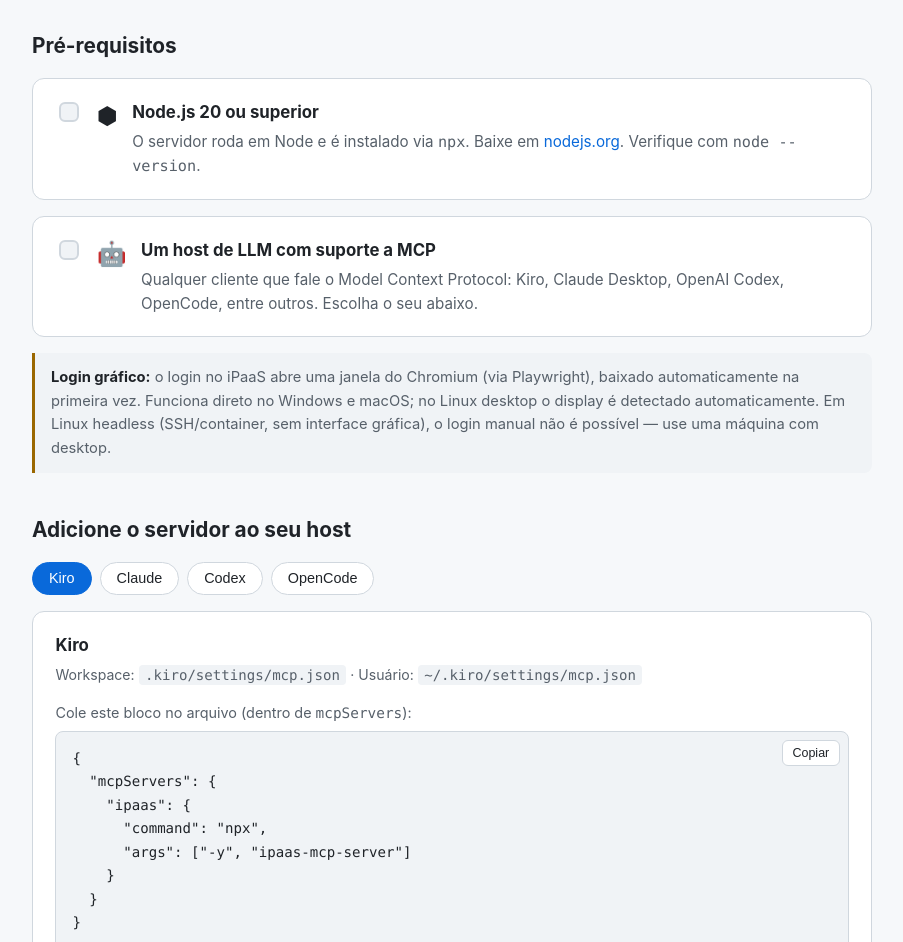
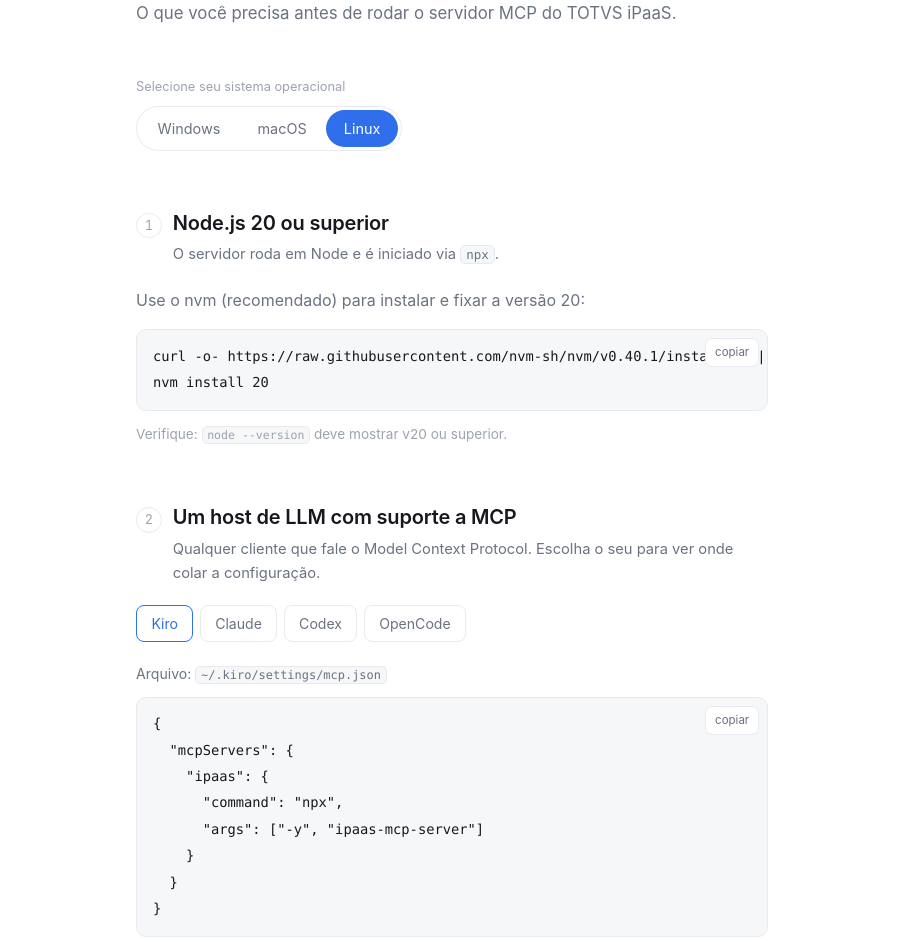
Before and after one commit to dugabriel/mcp-ipaas, a website: page docs/index.html in a window 1280 px wide. Shown: the part 174-1116 px from the top of the page, without its empty margins (188-1091 px from the left). Drawn offline with Linux system fonts and the light colour scheme.

Commit message:
docs: redesign Pages site — minimalist, OS-aware prerequisites

```diff
--- a/docs/index.html
+++ b/docs/index.html
@@ -3,249 +3,232 @@
 <head>
   <meta charset="UTF-8" />
   <meta name="viewport" content="width=device-width, initial-scale=1.0" />
-  <title>ipaas-mcp-server — Pré-requisitos e instalação</title>
-  <meta name="description" content="Pré-requisitos e instalação do ipaas-mcp-server: Node.js e um host de LLM com suporte a MCP (Kiro, Claude, Codex, OpenCode)." />
+  <title>ipaas-mcp-server — Pré-requisitos</title>
+  <meta name="description" content="Pré-requisitos do ipaas-mcp-server: Node.js 20+ e um host de LLM com suporte a MCP. Instruções separadas por sistema operacional." />
   <style>
     :root {
-      --bg: #0e1117;
-      --surface: #161b22;
-      --surface-2: #1c232d;
-      --border: #2b333d;
-      --text: #e6edf3;
-      --muted: #9aa7b4;
-      --accent: #4493f8;
-      --accent-2: #3fb950;
-      --warn: #d29922;
-      --radius: 12px;
+      --bg: #ffffff;
+      --fg: #16181d;
+      --muted: #6b7280;
+      --faint: #9ca3af;
+      --line: #e8eaed;
+      --accent: #2f6feb;
+      --code-bg: #f6f7f9;
+      --ok: #1a7f37;
+      --radius: 10px;
     }
-    @media (prefers-color-scheme: light) {
+    @media (prefers-color-scheme: dark) {
       :root {
-        --bg: #f6f8fa;
-        --surface: #ffffff;
-        --surface-2: #f0f3f6;
-        --border: #d0d7de;
-        --text: #1f2328;
-        --muted: #57606a;
-        --accent: #0969da;
-        --accent-2: #1a7f37;
-        --warn: #9a6700;
+        --bg: #0c0d10;
+        --fg: #e9ebf0;
+        --muted: #9aa1ad;
+        --faint: #6b7280;
+        --line: #202329;
+        --accent: #5b9bff;
+        --code-bg: #15171c;
+        --ok: #3fb950;
       }
     }
     * { box-sizing: border-box; }
+    html { -webkit-text-size-adjust: 100%; }
     body {
       margin: 0;
-      font-family: -apple-system, BlinkMacSystemFont, "Segoe UI", Roboto, Helvetica, Arial, sans-serif;
+      font-family: ui-sans-serif, -apple-system, BlinkMacSystemFont, "Segoe UI", Roboto, Helvetica, Arial, sans-serif;
       background: var(--bg);
-      color: var(--text);
-      line-height: 1.6;
+      color: var(--fg);
+      line-height: 1.65;
+      font-size: 16px;
+      -webkit-font-smoothing: antialiased;
     }
-    .wrap { max-width: 880px; margin: 0 auto; padding: 2rem 1.25rem 4rem; }
-    header { text-align: center; margin-bottom: 2.5rem; }
-    header h1 { font-size: 2rem; margin: 0 0 .5rem; }
-    header p { color: var(--muted); margin: 0; font-size: 1.05rem; }
-    .badge {
-      display: inline-block; margin-top: .9rem; padding: .25rem .7rem;
-      font-size: .8rem; border: 1px solid var(--border); border-radius: 999px;
-      color: var(--muted);
+    .wrap { max-width: 680px; margin: 0 auto; padding: 5rem 1.5rem 6rem; }
+
+    /* Header */
+    .eyebrow { font-size: .8rem; letter-spacing: .08em; text-transform: uppercase; color: var(--faint); margin: 0 0 .75rem; }
+    h1 { font-size: 2rem; font-weight: 650; letter-spacing: -0.02em; margin: 0 0 .5rem; }
+    .lead { color: var(--muted); font-size: 1.05rem; margin: 0; }
+
+    /* OS selector */
+    .os-select { margin: 3rem 0 3.5rem; }
+    .os-label { font-size: .8rem; color: var(--faint); margin: 0 0 .6rem; }
+    .os-tabs { display: inline-flex; border: 1px solid var(--line); border-radius: 999px; padding: 3px; gap: 2px; }
+    .os-tab {
+      border: 0; background: transparent; color: var(--muted); cursor: pointer;
+      font: inherit; font-size: .9rem; padding: .4rem 1.1rem; border-radius: 999px;
+      transition: color .15s, background .15s;
     }
-    h2 { font-size: 1.3rem; margin: 2.5rem 0 1rem; }
-    .card {
-      background: var(--surface); border: 1px solid var(--border);
-      border-radius: var(--radius); padding: 1.25rem 1.4rem; margin-bottom: 1rem;
+    .os-tab[aria-selected="true"] { background: var(--accent); color: #fff; }
+
+    /* Sections */
+    section { margin: 0 0 3.5rem; }
+    .sec-head { display: flex; align-items: baseline; gap: .7rem; margin: 0 0 1.25rem; }
+    .sec-num {
+      font-size: .8rem; color: var(--faint); font-variant-numeric: tabular-nums;
+      border: 1px solid var(--line); border-radius: 999px; width: 1.6rem; height: 1.6rem;
+      display: inline-flex; align-items: center; justify-content: center; flex-shrink: 0;
     }
-    .req { display: flex; align-items: flex-start; gap: .9rem; }
-    .req .ico { font-size: 1.5rem; line-height: 1.4; }
-    .req h3 { margin: 0 0 .25rem; font-size: 1.05rem; }
-    .req p { margin: 0; color: var(--muted); font-size: .95rem; }
-    .req a { color: var(--accent); text-decoration: none; }
-    .req a:hover { text-decoration: underline; }
-    .check {
-      appearance: none; width: 20px; height: 20px; margin-top: 3px;
-      border: 2px solid var(--border); border-radius: 6px; cursor: pointer;
-      background: var(--surface-2); flex-shrink: 0; position: relative;
+    h2 { font-size: 1.25rem; font-weight: 600; letter-spacing: -0.01em; margin: 0; }
+    .sec-sub { color: var(--muted); margin: .15rem 0 0; font-size: .92rem; }
+
+    p { margin: 0 0 1rem; }
+    a { color: var(--accent); text-decoration: none; }
+    a:hover { text-decoration: underline; }
+    .muted { color: var(--muted); }
+
+    /* Code */
+    .code {
+      position: relative; background: var(--code-bg); border: 1px solid var(--line);
+      border-radius: var(--radius); margin: 0 0 .75rem;
     }
-    .check:checked { background: var(--accent-2); border-color: var(--accent-2); }
-    .check:checked::after {
-      content: "✓"; color: #fff; position: absolute; inset: 0;
-      display: flex; align-items: center; justify-content: center;
-      font-size: 13px; font-weight: 700;
+    pre { margin: 0; padding: .85rem 3.2rem .85rem 1rem; overflow-x: auto; }
+    code { font-family: ui-monospace, SFMono-Regular, "SF Mono", Menlo, Consolas, monospace; font-size: .86rem; }
+    .inline-code {
+      font-family: ui-monospace, SFMono-Regular, "SF Mono", Menlo, Consolas, monospace;
+      font-size: .85em; background: var(--code-bg); border: 1px solid var(--line);
+      padding: .08em .4em; border-radius: 5px; white-space: nowrap;
     }
+    .copy {
+      position: absolute; top: 8px; right: 8px; border: 1px solid var(--line);
+      background: var(--bg); color: var(--muted); border-radius: 7px; cursor: pointer;
+      font: inherit; font-size: .72rem; padding: .25rem .55rem; transition: all .15s;
+    }
+    .copy:hover { color: var(--fg); border-color: var(--muted); }
+    .copy.done { color: var(--ok); border-color: var(--ok); }
 
-    pre {
-      background: var(--surface-2); border: 1px solid var(--border);
-      border-radius: 8px; padding: .9rem 1rem; overflow-x: auto; margin: 0;
-      font-size: .88rem;
+    /* Prereq items */
+    .prereq { padding: 1.25rem 0; border-top: 1px solid var(--line); }
+    .prereq:last-child { border-bottom: 1px solid var(--line); }
+    .prereq h3 { margin: 0 0 .35rem; font-size: 1.02rem; font-weight: 600; }
+    .prereq .hint { color: var(--muted); font-size: .92rem; margin: 0 0 .9rem; }
+    .verify { font-size: .85rem; color: var(--faint); margin: .5rem 0 0; }
+
+    /* OS-conditional blocks */
+    [data-os] { display: none; }
+    [data-os].show { display: block; }
+
+    /* Host picker */
+    .hosts { display: flex; flex-wrap: wrap; gap: .4rem; margin: 0 0 1.25rem; }
+    .host-tab {
+      border: 1px solid var(--line); background: transparent; color: var(--muted);
+      cursor: pointer; font: inherit; font-size: .88rem; padding: .35rem .9rem; border-radius: 8px;
+      transition: all .15s;
     }
-    code { font-family: "SF Mono", ui-monospace, SFMono-Regular, Menlo, Consolas, monospace; }
-    .code-block { position: relative; }
-    .copy-btn {
-      position: absolute; top: .55rem; right: .55rem;
-      background: var(--surface); color: var(--text);
-      border: 1px solid var(--border); border-radius: 6px;
-      padding: .3rem .6rem; font-size: .78rem; cursor: pointer;
-      transition: background .15s;
-    }
-    .copy-btn:hover { background: var(--accent); color: #fff; border-color: var(--accent); }
-    .copy-btn.copied { background: var(--accent-2); color: #fff; border-color: var(--accent-2); }
+    .host-tab[aria-selected="true"] { border-color: var(--accent); color: var(--accent); }
+    .host-panel { display: none; }
+    .host-panel.show { display: block; }
+    .path-line { font-size: .88rem; color: var(--muted); margin: 0 0 .7rem; }
 
-    .tabs { display: flex; flex-wrap: wrap; gap: .5rem; margin-bottom: 1rem; }
-    .tab {
-      background: var(--surface); color: var(--text);
-      border: 1px solid var(--border); border-radius: 999px;
-      padding: .45rem 1rem; font-size: .9rem; cursor: pointer; font-weight: 500;
-      display: inline-flex; align-items: center; gap: .4rem;
-    }
-    .tab[aria-selected="true"] { background: var(--accent); color: #fff; border-color: var(--accent); }
-    .panel { display: none; }
-    .panel.active { display: block; }
-    .panel h3 { margin: 0 0 .35rem; font-size: 1.05rem; }
-    .panel .path { color: var(--muted); font-size: .88rem; margin: 0 0 .9rem; }
-    .panel .path code { background: var(--surface-2); padding: .1rem .4rem; border-radius: 4px; }
-    .step { color: var(--muted); font-size: .9rem; margin: .9rem 0 .4rem; }
-
-    .note {
-      border-left: 3px solid var(--warn); background: var(--surface-2);
-      padding: .8rem 1rem; border-radius: 0 8px 8px 0; margin: 1rem 0;
-      font-size: .92rem; color: var(--muted);
-    }
-    .note strong { color: var(--text); }
-    footer { text-align: center; color: var(--muted); font-size: .85rem; margin-top: 3rem; }
-    footer a { color: var(--accent); text-decoration: none; }
+    footer { margin-top: 4rem; padding-top: 1.5rem; border-top: 1px solid var(--line); color: var(--faint); font-size: .85rem; }
   </style>
 </head>
 <body>
   <div class="wrap">
     <header>
-      <h1>ipaas-mcp-server</h1>
-      <p>Servidor MCP (STDIO) para automatizar e monitorar o TOTVS iPaaS.</p>
-      <span class="badge">Pré-requisitos &amp; instalação</span>
+      <p class="eyebrow">ipaas-mcp-server</p>
+      <h1>Pré-requisitos</h1>
+      <p class="lead">O que você precisa antes de rodar o servidor MCP do TOTVS iPaaS.</p>
     </header>
 
-    <h2>Pré-requisitos</h2>
-
-    <div class="card">
-      <div class="req">
-        <input type="checkbox" class="check" id="req-node" />
-        <div class="ico">⬢</div>
-        <div>
-          <h3><label for="req-node">Node.js 20 ou superior</label></h3>
-          <p>
-            O servidor roda em Node e é instalado via <code>npx</code>.
-            Baixe em <a href="https://nodejs.org/" target="_blank" rel="noopener">nodejs.org</a>.
-            Verifique com <code>node --version</code>.
-          </p>
-        </div>
+    <div class="os-select">
+      <p class="os-label">Selecione seu sistema operacional</p>
+      <div class="os-tabs" role="tablist">
+        <button class="os-tab" role="tab" data-os-tab="win" aria-selected="false">Windows</button>
+        <button class="os-tab" role="tab" data-os-tab="mac" aria-selected="false">macOS</button>
+        <button class="os-tab" role="tab" data-os-tab="linux" aria-selected="false">Linux</button>
       </div>
     </div>
 
-    <div class="card">
-      <div class="req">
-        <input type="checkbox" class="check" id="req-host" />
-        <div class="ico">🤖</div>
+    <!-- 1. Node.js -->
+    <section>
+      <div class="sec-head">
+        <span class="sec-num">1</span>
         <div>
-          <h3><label for="req-host">Um host de LLM com suporte a MCP</label></h3>
-          <p>
-            Qualquer cliente que fale o Model Context Protocol: Kiro, Claude Desktop,
-            OpenAI Codex, OpenCode, entre outros. Escolha o seu abaixo.
-          </p>
+          <h2>Node.js 20 ou superior</h2>
+          <p class="sec-sub">O servidor roda em Node e é iniciado via <span class="inline-code">npx</span>.</p>
         </div>
       </div>
-    </div>
 
-    <div class="note">
-      <strong>Login gráfico:</strong> o login no iPaaS abre uma janela do Chromium (via Playwright),
-      baixado automaticamente na primeira vez. Funciona direto no Windows e macOS; no Linux desktop o
-      display é detectado automaticamente. Em Linux headless (SSH/container, sem interface gráfica), o
-      login manual não é possível — use uma máquina com desktop.
-    </div>
+      <div data-os="win">
+        <p class="muted">Baixe o instalador LTS em <a href="https://nodejs.org/" target="_blank" rel="noopener">nodejs.org</a> ou use o winget:</p>
+        <div class="code"><button class="copy">copiar</button><pre><code>winget install OpenJS.NodeJS.LTS</code></pre></div>
+      </div>
+      <div data-os="mac">
+        <p class="muted">Baixe o instalador em <a href="https://nodejs.org/" target="_blank" rel="noopener">nodejs.org</a> ou use o Homebrew:</p>
+        <div class="code"><button class="copy">copiar</button><pre><code>brew install node</code></pre></div>
+      </div>
+      <div data-os="linux">
+        <p class="muted">Use o nvm (recomendado) para instalar e fixar a versão 20:</p>
+        <div class="code"><button class="copy">copiar</button><pre><code>curl -o- https://raw.githubusercontent.com/nvm-sh/nvm/v0.40.1/install.sh | bash
+nvm install 20</code></pre></div>
+      </div>
 
-    <h2>Adicione o servidor ao seu host</h2>
+      <p class="verify">Verifique: <span class="inline-code">node --version</span> deve mostrar v20 ou superior.</p>
+    </section>
 
-    <div class="tabs" role="tablist">
-      <button class="tab" role="tab" aria-selected="true" data-target="kiro">Kiro</button>
-      <button class="tab" role="tab" aria-selected="false" data-target="claude">Claude</button>
-      <button class="tab" role="tab" aria-selected="false" data-target="codex">Codex</button>
-      <button class="tab" role="tab" aria-selected="false" data-target="opencode">OpenCode</button>
-    </div>
+    <!-- 2. Host MCP -->
+    <section>
+      <div class="sec-head">
+        <span class="sec-num">2</span>
+        <div>
+          <h2>Um host de LLM com suporte a MCP</h2>
+          <p class="sec-sub">Qualquer cliente que fale o Model Context Protocol. Escolha o seu para ver onde colar a configuração.</p>
+        </div>
+      </div>
 
-    <!-- KIRO -->
-    <div class="panel active" id="panel-kiro">
-      <div class="card">
-        <h3>Kiro</h3>
-        <p class="path">
-          Workspace: <code>.kiro/settings/mcp.json</code> ·
-          Usuário: <code>~/.kiro/settings/mcp.json</code>
-        </p>
-        <p class="step">Cole este bloco no arquivo (dentro de <code>mcpServers</code>):</p>
-        <div class="code-block">
-          <button class="copy-btn">Copiar</button>
-          <pre><code>{
+      <div class="hosts" role="tablist">
+        <button class="host-tab" role="tab" data-host="kiro" aria-selected="true">Kiro</button>
+        <button class="host-tab" role="tab" data-host="claude" aria-selected="false">Claude</button>
+        <button class="host-tab" role="tab" data-host="codex" aria-selected="false">Codex</button>
+        <button class="host-tab" role="tab" data-host="opencode" aria-selected="false">OpenCode</button>
+      </div>
+
+      <!-- Kiro -->
+      <div class="host-panel show" data-host-panel="kiro">
+        <p class="path-line" data-os="win">Arquivo: <span class="inline-code">%USERPROFILE%\.kiro\settings\mcp.json</span></p>
+        <p class="path-line" data-os="mac">Arquivo: <span class="inline-code">~/.kiro/settings/mcp.json</span></p>
+        <p class="path-line" data-os="linux">Arquivo: <span class="inline-code">~/.kiro/settings/mcp.json</span></p>
+        <div class="code"><button class="copy">copiar</button><pre><code>{
   "mcpServers": {
     "ipaas": {
       "command": "npx",
       "args": ["-y", "ipaas-mcp-server"]
     }
   }
-}</code></pre>
-        </div>
+}</code></pre></div>
       </div>
-    </div>
 
-    <!-- CLAUDE -->
-    <div class="panel" id="panel-claude">
-      <div class="card">
-        <h3>Claude Desktop</h3>
-        <p class="path">
-          macOS: <code>~/Library/Application Support/Claude/claude_desktop_config.json</code> ·
-          Windows: <code>%APPDATA%\Claude\claude_desktop_config.json</code>
-        </p>
-        <p class="step">Adicione a entrada em <code>mcpServers</code> e reinicie o Claude:</p>
-        <div class="code-block">
-          <button class="copy-btn">Copiar</button>
-          <pre><code>{
+      <!-- Claude -->
+      <div class="host-panel" data-host-panel="claude">
+        <p class="path-line" data-os="win">Arquivo: <span class="inline-code">%APPDATA%\Claude\claude_desktop_config.json</span></p>
+        <p class="path-line" data-os="mac">Arquivo: <span class="inline-code">~/Library/Application Support/Claude/claude_desktop_config.json</span></p>
+        <p class="path-line" data-os="linux">Arquivo: <span class="inline-code">~/.config/Claude/claude_desktop_config.json</span></p>
+        <div class="code"><button class="copy">copiar</button><pre><code>{
   "mcpServers": {
     "ipaas": {
       "command": "npx",
       "args": ["-y", "ipaas-mcp-server"]
     }
   }
-}</code></pre>
-        </div>
+}</code></pre></div>
+        <p class="verify">Reinicie o Claude Desktop após salvar.</p>
       </div>
-    </div>
 
-    <!-- CODEX -->
-    <div class="panel" id="panel-codex">
-      <div class="card">
-        <h3>OpenAI Codex CLI</h3>
-        <p class="path">Arquivo: <code>~/.codex/config.toml</code></p>
-        <p class="step">Opção A — adicione esta tabela ao <code>config.toml</code>:</p>
-        <div class="code-block">
-          <button class="copy-btn">Copiar</button>
-          <pre><code>[mcp_servers.ipaas]
+      <!-- Codex -->
+      <div class="host-panel" data-host-panel="codex">
+        <p class="path-line" data-os="win">Arquivo: <span class="inline-code">%USERPROFILE%\.codex\config.toml</span></p>
+        <p class="path-line" data-os="mac">Arquivo: <span class="inline-code">~/.codex/config.toml</span></p>
+        <p class="path-line" data-os="linux">Arquivo: <span class="inline-code">~/.codex/config.toml</span></p>
+        <div class="code"><button class="copy">copiar</button><pre><code>[mcp_servers.ipaas]
 command = "npx"
-args = ["-y", "ipaas-mcp-server"]</code></pre>
-        </div>
-        <p class="step">Opção B — pela linha de comando:</p>
-        <div class="code-block">
-          <button class="copy-btn">Copiar</button>
-          <pre><code>codex mcp add ipaas -- npx -y ipaas-mcp-server</code></pre>
-        </div>
+args = ["-y", "ipaas-mcp-server"]</code></pre></div>
+        <p class="verify">Ou pela CLI: <span class="inline-code">codex mcp add ipaas -- npx -y ipaas-mcp-server</span></p>
       </div>
-    </div>
 
-    <!-- OPENCODE -->
-    <div class="panel" id="panel-opencode">
-      <div class="card">
-        <h3>OpenCode</h3>
-        <p class="path">
-          Projeto: <code>opencode.json</code> ·
-          Global: <code>~/.config/opencode/opencode.json</code>
-        </p>
-        <p class="step">Adicione a entrada em <code>mcp</code>:</p>
-        <div class="code-block">
-          <button class="copy-btn">Copiar</button>
-          <pre><code>{
+      <!-- OpenCode -->
+      <div class="host-panel" data-host-panel="opencode">
+        <p class="path-line" data-os="win">Arquivo: <span class="inline-code">%USERPROFILE%\.config\opencode\opencode.json</span> (ou <span class="inline-code">opencode.json</span> no projeto)</p>
+        <p class="path-line" data-os="mac">Arquivo: <span class="inline-code">~/.config/opencode/opencode.json</span> (ou <span class="inline-code">opencode.json</span> no projeto)</p>
+        <p class="path-line" data-os="linux">Arquivo: <span class="inline-code">~/.config/opencode/opencode.json</span> (ou <span class="inline-code">opencode.json</span> no projeto)</p>
+        <div class="code"><button class="copy">copiar</button><pre><code>{
   "$schema": "https://opencode.ai/config.json",
   "mcp": {
     "ipaas": {
@@ -254,68 +237,89 @@
       "enabled": true
     }
   }
-}</code></pre>
+}</code></pre></div>
+      </div>
+    </section>
+
+    <!-- 3. Ambiente gráfico -->
+    <section>
+      <div class="sec-head">
+        <span class="sec-num">3</span>
+        <div>
+          <h2>Ambiente gráfico para o login</h2>
+          <p class="sec-sub">O login no iPaaS abre uma janela do Chromium (baixada automaticamente na primeira vez).</p>
         </div>
       </div>
-    </div>
 
-    <h2>Primeiro uso</h2>
-    <div class="card">
-      <p style="margin:0 0 .9rem; color: var(--muted); font-size:.95rem;">
-        Depois de adicionar e reiniciar o host, chame as tools nesta ordem para autenticar:
-      </p>
-      <ol style="margin:0; padding-left:1.2rem; color: var(--muted); font-size:.95rem;">
-        <li><code>iniciar_login_ipaas</code> — abre o navegador; faça login e selecione a empresa.</li>
-        <li><code>confirmar_empresa</code> — captura e valida a sessão.</li>
-        <li><code>status_sessao</code> — confirma que a sessão está <code>ATIVA</code>.</li>
-      </ol>
-    </div>
+      <div data-os="win">
+        <p class="muted">Funciona direto. Nenhuma configuração adicional é necessária.</p>
+      </div>
+      <div data-os="mac">
+        <p class="muted">Funciona direto. Nenhuma configuração adicional é necessária.</p>
+      </div>
+      <div data-os="linux">
+        <p class="muted">
+          Em desktop (X11/Wayland) o display é detectado automaticamente. Em ambiente
+          <strong>headless</strong> (SSH, container, sem interface gráfica) o login manual não
+          é possível — rode o servidor numa máquina com desktop.
+        </p>
+      </div>
+    </section>
 
     <footer>
-      <p>
-        Pacote <a href="https://www.npmjs.com/package/ipaas-mcp-server" target="_blank" rel="noopener">ipaas-mcp-server</a>
-        · Código em <a href="https://github.com/dugabriel/mcp-ipaas" target="_blank" rel="noopener">GitHub</a>
-        · Licença MIT
+      <p style="margin:0">
+        <a href="https://www.npmjs.com/package/ipaas-mcp-server" target="_blank" rel="noopener">npm</a> ·
+        <a href="https://github.com/dugabriel/mcp-ipaas" target="_blank" rel="noopener">GitHub</a> ·
+        MIT
       </p>
     </footer>
   </div>
 
   <script>
-    // Abas de hosts
-    const tabs = document.querySelectorAll('.tab');
-    tabs.forEach(tab => {
+    // Detect + select OS
+    function detectOS() {
+      const p = (navigator.userAgentData?.platform || navigator.platform || navigator.userAgent).toLowerCase();
+      if (p.includes('win')) return 'win';
+      if (p.includes('mac') || p.includes('iphone') || p.includes('ipad')) return 'mac';
+      return 'linux';
+    }
+    function setOS(os) {
+      document.querySelectorAll('.os-tab').forEach(t =>
+        t.setAttribute('aria-selected', String(t.dataset.osTab === os)));
+      document.querySelectorAll('[data-os]').forEach(el =>
+        el.classList.toggle('show', el.dataset.os === os));
+      try { localStorage.setItem('os', os); } catch {}
+    }
+    document.querySelectorAll('.os-tab').forEach(tab =>
+      tab.addEventListener('click', () => setOS(tab.dataset.osTab)));
+    let savedOS = null;
+    try { savedOS = localStorage.getItem('os'); } catch {}
+    setOS(savedOS || detectOS());
+
+    // Host picker
+    document.querySelectorAll('.host-tab').forEach(tab => {
       tab.addEventListener('click', () => {
-        const target = tab.dataset.target;
-        tabs.forEach(t => t.setAttribute('aria-selected', String(t === tab)));
-        document.querySelectorAll('.panel').forEach(p => {
-          p.classList.toggle('active', p.id === 'panel-' + target);
-        });
+        const h = tab.dataset.host;
+        document.querySelectorAll('.host-tab').forEach(t =>
+          t.setAttribute('aria-selected', String(t === tab)));
+        document.querySelectorAll('.host-panel').forEach(p =>
+          p.classList.toggle('show', p.dataset.hostPanel === h));
       });
     });
 
-    // Botões copiar
-    document.querySelectorAll('.copy-btn').forEach(btn => {
+    // Copy buttons
+    document.querySelectorAll('.copy').forEach(btn => {
       btn.addEventListener('click', async () => {
-        const code = btn.parentElement.querySelector('code').innerText;
-        try {
-          await navigator.clipboard.writeText(code);
-        } catch {
+        const text = btn.parentElement.querySelector('code').innerText;
+        try { await navigator.clipboard.writeText(text); }
+        catch {
           const ta = document.createElement('textarea');
-          ta.value = code; document.body.appendChild(ta); ta.select();
+          ta.value = text; document.body.appendChild(ta); ta.select();
           document.execCommand('copy'); ta.remove();
         }
-        const original = btn.textContent;
-        btn.textContent = 'Copiado ✓';
-        btn.classList.add('copied');
-        setTimeout(() => { btn.textContent = original; btn.classList.remove('copied'); }, 1600);
+        btn.textContent = 'copiado'; btn.classList.add('done');
+        setTimeout(() => { btn.textContent = 'copiar'; btn.classList.remove('done'); }, 1500);
       });
-    });
-
-    // Persistir checkboxes de pré-requisitos
-    document.querySelectorAll('.check').forEach(cb => {
-      const key = 'req:' + cb.id;
-      cb.checked = localStorage.getItem(key) === '1';
-      cb.addEventListener('change', () => localStorage.setItem(key, cb.checked ? '1' : '0'));
     });
   </script>
 </body>
```
